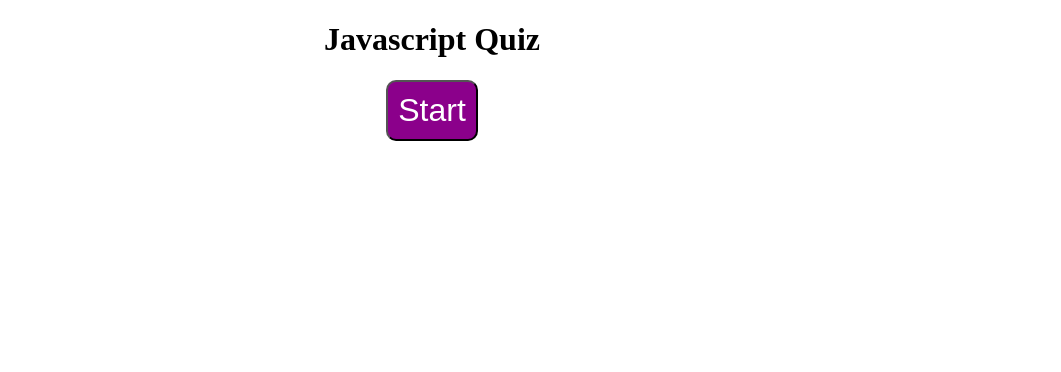
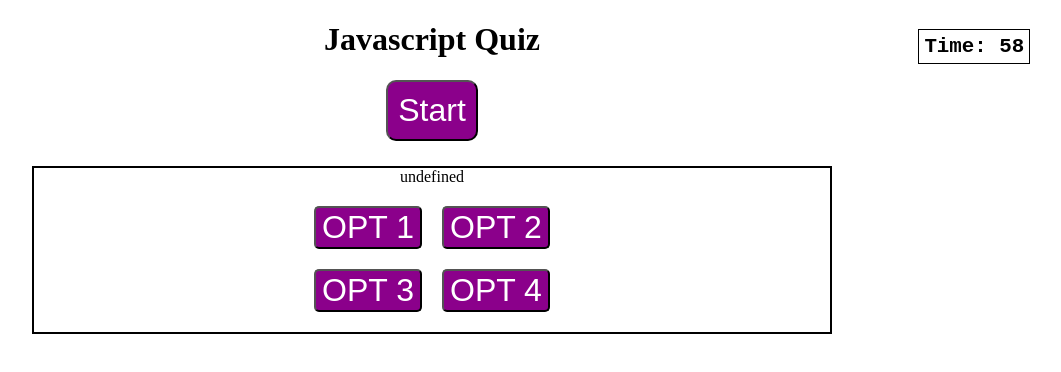
Before and after one commit to Bryandalton/Javascript-Quiz, a plain HTML site: page index.html in a window 1280 px wide. Both pictures are taken after a click on the button "Start". Shown: the whole page, without its empty margins (208-1269 px from the left). Drawn offline with Linux system fonts and the light colour scheme.

Commit message:
question/answer functionallity

```diff
--- a/assets/script.js
+++ b/assets/script.js
@@ -1,25 +1,32 @@
-let question = {
-    title: 'Question 1',
-    alternative: ['op1', 'op2', 'op3', 'op4'],
-    correctAnswer: 2 //op3
-};
+
 let start = document.getElementById("startbtn")
 var gameStarted = false;
-// var timer;
 var hasWon = false;
 var timerEl = document.getElementById("timercount");
-var hidden = document.querySelectorAll(".hide")
+var questionCard = document.getElementById('card');
+var answerBtn = document.getElementById('answer-buttons')
+var titleEl = document.getElementById('title')
 
+let shuffledQuestions, currentQuestionIndex;
 
 function startGame() {
-    hidden.classList.remove('hide');
+    questionCard.classList.remove('hide');
+    document.getElementById('timer').classList.remove('hide');
     if(gameStarted){
         return;
     }
+    shuffledQuestions = questions.sort(function () {
+        Math.random() - .5
+    })
     var timerCount = 60;
     startTime(timerCount);
     gameStarted = true;
+    setNextQuestion();
 };
+
+function setNextQuestion() {
+    showQuestion(shuffledQuestions[currentQuestionIndex]);
+}
 
 function startTime(timerCount) {
     timer = setInterval(function(){
@@ -58,19 +65,62 @@ console.log('you lose!')
 gameStarted = false;
 }
 
-
-function showQuestion(question) {
-//select dom element
-var titleDiv = document.getElementById("title");
-//modify it
-titleDiv.textContent = question.title;
-let alts = document.querySelectorAll('.alternatives')
-alts.forEach(function(element, index) {
-element.textContent = question.alternative[index]
-});
-console.log(alts)
+function showQuestion() {
+    titleEl.innerText = questions.question;
+    question.answer.forEach(answer => {
+        var button = document.createElement('button')
+        button.innerText = answer.text
+    } )
 }
 
-showQuestion(question)
 
 start.addEventListener('click', startGame)
+
+const questions = [
+    {
+      question: 'Which is a primative date value?',
+      answers: [
+        { text: 'Boolean', correct: false },
+         { text: 'Number', correct: false },
+         { text: 'String', correct: false },
+         { text: 'all the above.', correct: true },
+
+      ]
+    },
+    {
+      question: 'What is a boolean?',
+      answers: [
+            { text: 'a number in quotations', correct: false },
+            { text: 'a series of strings', correct: false },
+            { text: 'a value of true/false', correct: true },
+            { text: 'a function', correct: false }
+      ]
+    },
+    {
+      question: 'A strings value must be enclosed within?',
+      answers: [
+         { text: 'brackets', correct: false },
+         { text: 'quotes', correct: true },
+         { text: 'curly brackets', correct: false },
+         { text: 'none of the above', correct: false }
+      ]
+    },
+    {
+      question: 'is "undefined" a primative date value?',
+      answers: [
+            { text: 'false', correct: false },
+            { text: 'true', correct: true }
+      ]
+    },
+    {
+        question: 'Arrays in Javascript are used to...',
+        answers: [
+            { text: 'hold more than one value', correct: true},
+            { text: 'store stings', correct: false},
+            { text: 'provide storage in the browser', correct: false},
+            { text: 'keep numbers seperate', correct: false}
+        ]
+    }
+  ];
+
+  console.log(questions)
--- a/assets/style.css
+++ b/assets/style.css
@@ -63,7 +63,7 @@ ul {
     max-width: 80%;
 }
 
-.alternatives {
+.btn {
     padding: 10;
     margin: 0;
     background-color: darkmagenta;
@@ -72,7 +72,7 @@ ul {
     font-size: 2rem;
 }
 
-.alternatives:hover {
+.btn:hover {
     box-shadow: inset 0 0 10px 2px white;
 }
 
@@ -87,6 +87,14 @@ ul {
     font-size: 1.3rem;
 }
 
+.btn.correct {
+    background-color: var(--correct);
+}
+
+.btn.incorrect {
+    background-color: var(--incorrect);
+}
+
 .hide {
     display: none;
 }
--- a/index.html
+++ b/index.html
@@ -10,13 +10,13 @@
 <body>
     <h1>Javascript Quiz</h1>
     <input type="button" value="Start" id="startbtn">
-    <section class="question-card hide">
-        <div id="title" class="title">Question 1</div>
+    <section id="card" class="question-card hide">
+        <div id="title" class="title"></div>
         <ul id="answers">
-            <button class="alternatives"></button>
-            <button class="alternatives"></button>
-            <button class="alternatives"></button>
-            <button class="alternatives"></button>
+            <button class="btn">OPT 1</button>
+            <button class="btn">OPT 2</button>
+            <button class="btn">OPT 3</button>
+            <button class="btn">OPT 4</button>
 
         </ul>
     </section>
```
